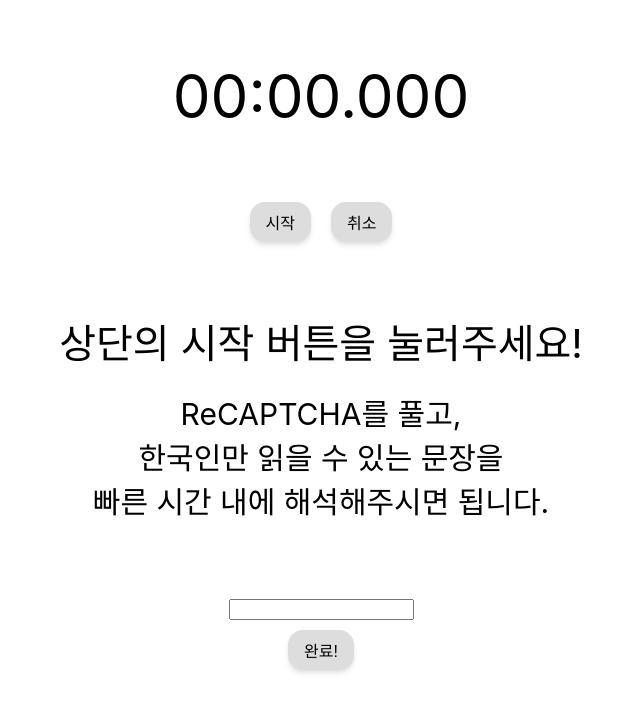
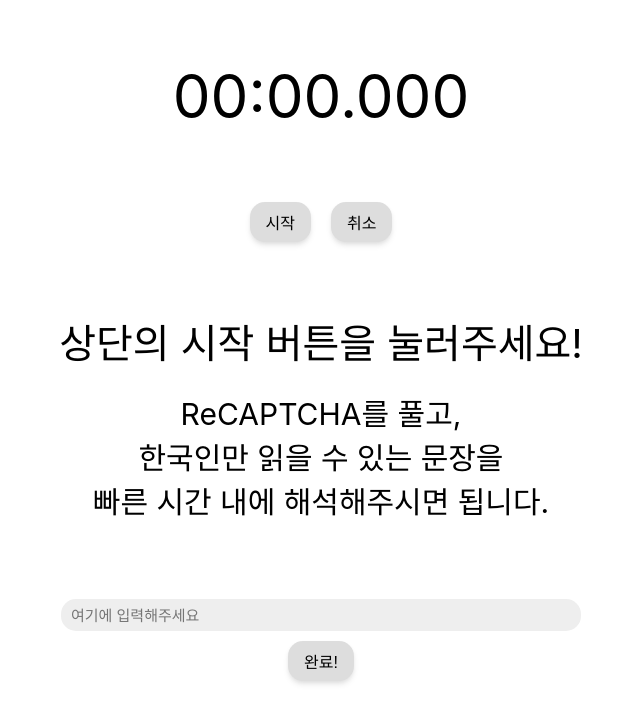
Before and after one commit to yymin1022/Google_I.O_Ext_Seoul_2023_Human_or_Robot, a React (Create React App) app: page / in a window 1280 px wide. Shown: the top 722 px of the page, without its empty margins (319-959 px from the left). Built offline with nearby package versions, Linux system fonts and the light colour scheme.

Commit message:
Update KoreanTranslate.tsx : Adjust Layout

```diff
--- a/src/KoreanTranslate.tsx
+++ b/src/KoreanTranslate.tsx
@@ -57,11 +57,25 @@ const KoreanTranslate = (props: ComponentProps<any>) => {
                 :
                     <KoreanTranslateSentence></KoreanTranslateSentence>
             }
-            <input ref={inputRef} type="text" />
+            <CustomInput placeholder="여기에 입력해주세요" ref={inputRef} type="text" />
             <CustomButton onClick={btnDone}>완료!</CustomButton>
         </KoreanTranslateWrapper>
     )
 }
+
+const CustomInput = styled.input`
+    height: 32px;
+    width: 500px;
+
+    padding: 0 10px 0 10px;
+
+    background-color: #EEEEEE;
+    font-size: 15px;
+
+    border: none;
+    border-radius: 15px;
+    outline: none;
+`;
 
 const KoreanTranslateWrapper = styled.div`
     display: flex;
```
